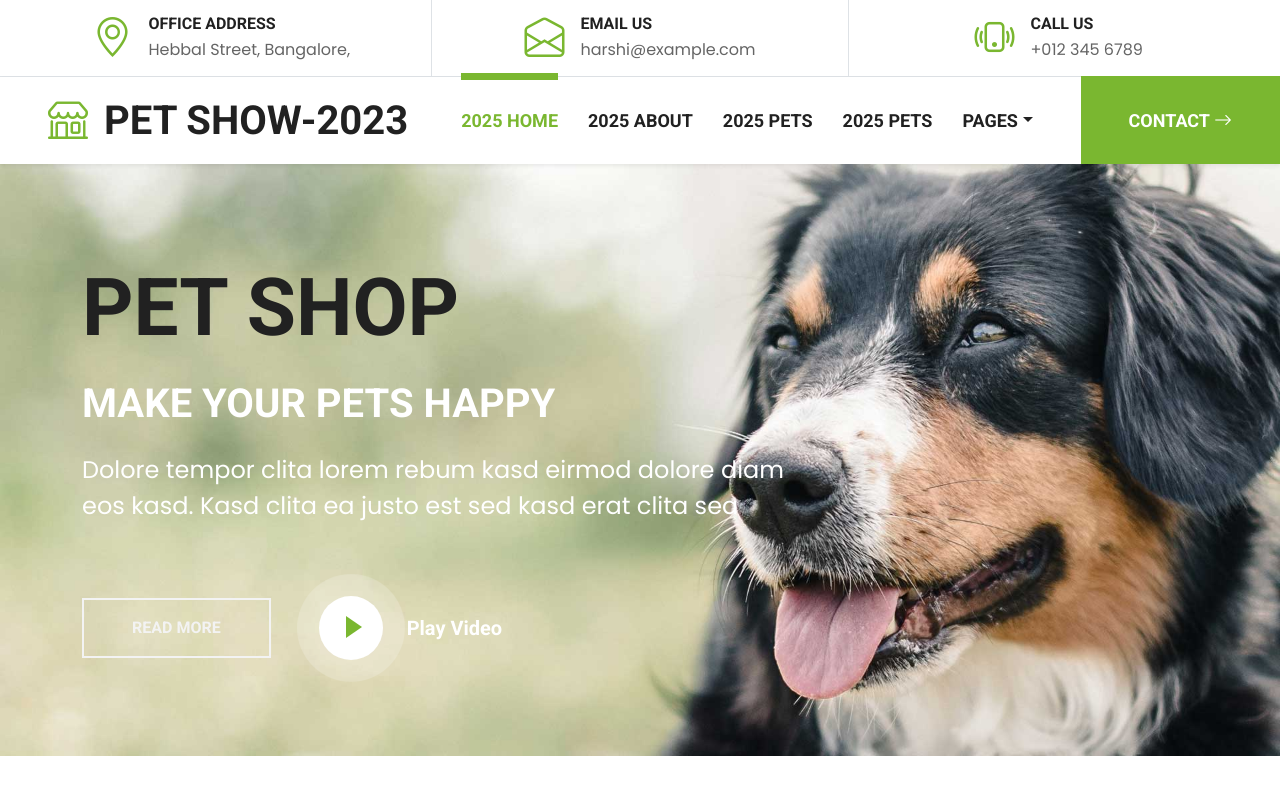
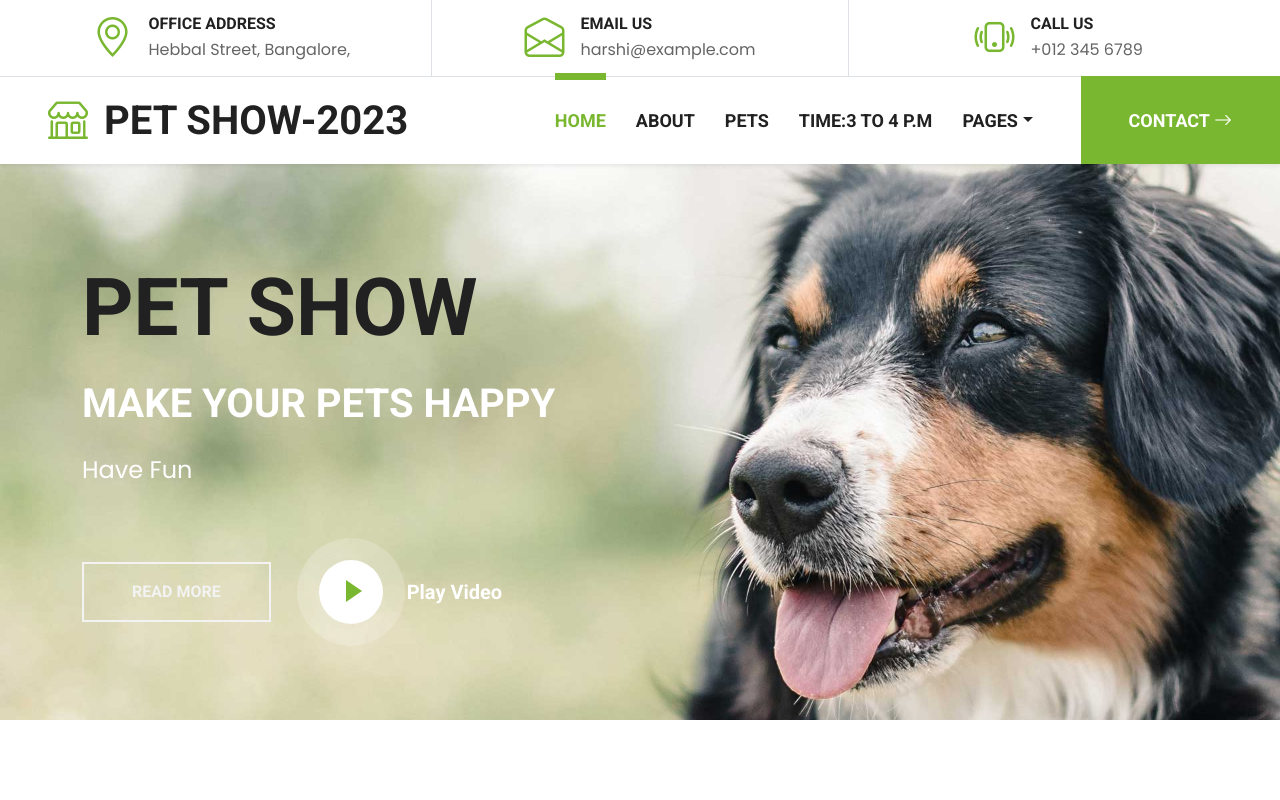
Before and after one commit to hrsdr/petshop, a plain HTML site: page project/index.html in a window 1280 px wide. Shown: the top 800 px of the page. Drawn offline with nearby package versions, Linux system fonts and the light colour scheme.

Commit message:
Update index.html

```diff
--- a/project/index.html
+++ b/project/index.html
@@ -75,10 +75,10 @@
         </button>
         <div class="collapse navbar-collapse" id="navbarCollapse">
             <div class="navbar-nav ms-auto py-0">
-                <a href="index.html" class="nav-item nav-link active">2025 Home  </a>
-                <a href="about.html" class="nav-item nav-link"> 2025 About  </a>
-                <a href="service.html" class="nav-item nav-link">2025  pets</a>
-                <a href="product.html" class="nav-item nav-link"> 2025 pets </a>
+                <a href="index.html" class="nav-item nav-link active">Home  </a>
+                <a href="about.html" class="nav-item nav-link"> About  </a>
+                <a href="service.html" class="nav-item nav-link">pets</a>
+                <a href="product.html" class="nav-item nav-link"> Time:3 to 4 p.m </a>
                 <div class="nav-item dropdown">
                     <a href="#" class="nav-link dropdown-toggle" data-bs-toggle="dropdown">Pages</a>
                     <div class="dropdown-menu m-0">
@@ -101,9 +101,9 @@
         <div class="container py-5">
             <div class="row justify-content-start">
                 <div class="col-lg-8 text-center text-lg-start">
-                    <h1 class="display-1 text-uppercase text-dark mb-lg-4">Pet Shop</h1>
+                    <h1 class="display-1 text-uppercase text-dark mb-lg-4">Pet Show</h1>
                     <h1 class="text-uppercase text-white mb-lg-4">Make Your Pets Happy</h1>
-                    <p class="fs-4 text-white mb-lg-4">Dolore tempor clita lorem rebum kasd eirmod dolore diam eos kasd. Kasd clita ea justo est sed kasd erat clita sea</p>
+                    <p class="fs-4 text-white mb-lg-4">Have Fun</p>
                     <div class="d-flex align-items-center justify-content-center justify-content-lg-start pt-5">
                         <a href="" class="btn btn-outline-light border-2 py-md-3 px-md-5 me-5">Read More</a>
                         <button type="button" class="btn-play" data-bs-toggle="modal"
```
